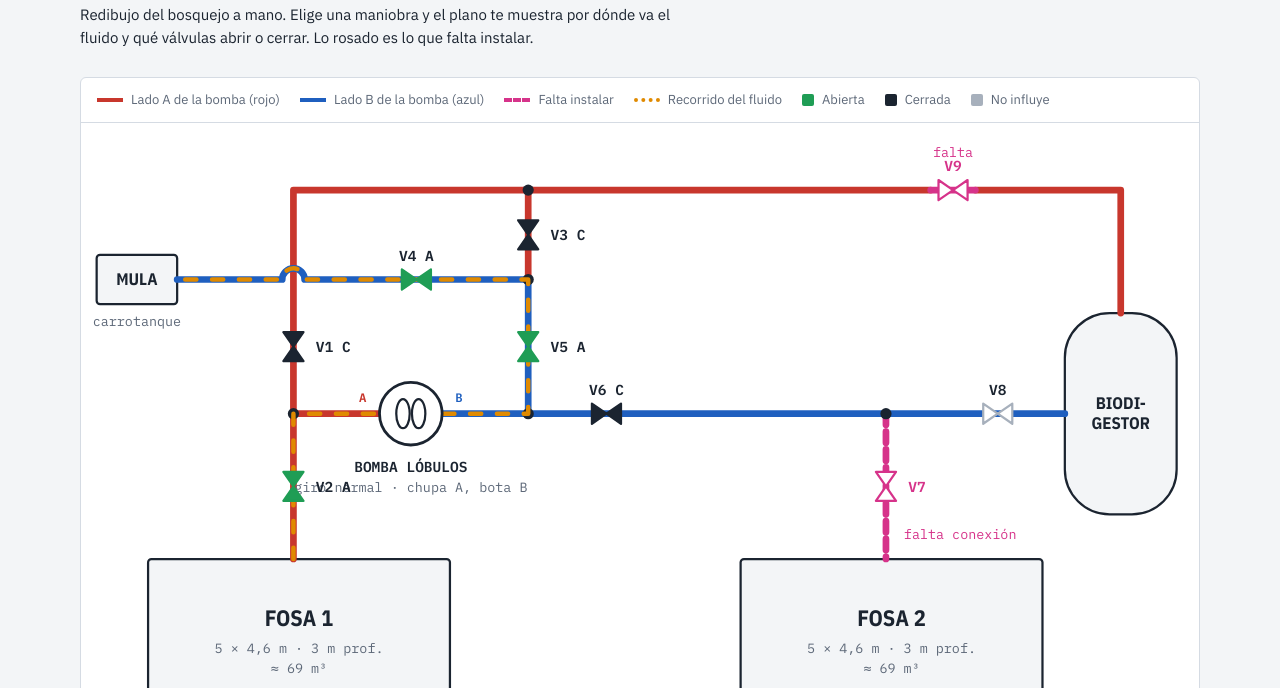
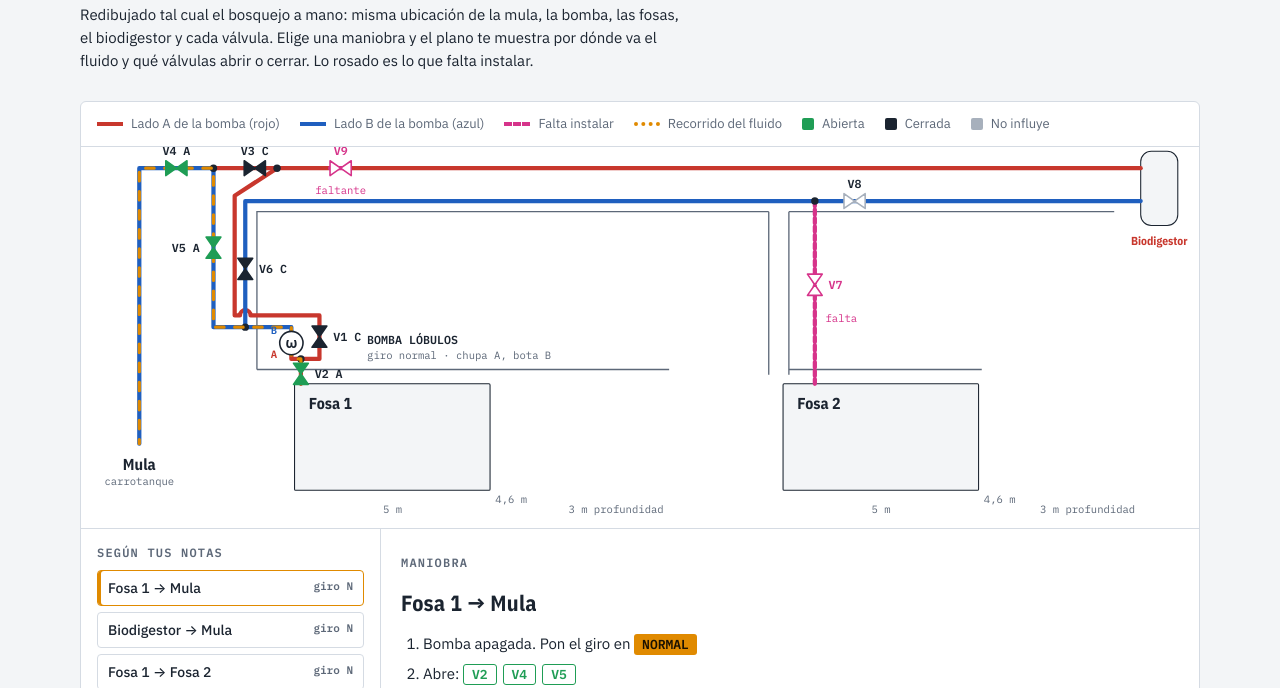
Before and after one commit to jbotero825-crypto/sistema-mantenimiento-av, a plain HTML site: page docs/plano-sistema-bombeo.html in a window 1280 px wide. Shown: the part 102-790 px from the top of the page. Drawn offline with nearby package versions, Linux system fonts and the light colour scheme.

Commit message:
Redraw pumping plan to match the hand sketch layout
Co-Authored-By: Claude Opus 5.5 <noreply@anthropic.com>
Claude-Session: https://claude.ai/code/session_01BpEjaFpvcveEucwRvhYjUz

```diff
--- a/docs/plano-sistema-bombeo.html
+++ b/docs/plano-sistema-bombeo.html
@@ -35,17 +35,17 @@ header{display:flex;flex-direction:column;gap:8px}
 .sw{width:26px;height:0;border-top:4px solid}
 .dot{width:12px;height:12px;border-radius:2px}
 .scroll{overflow-x:auto}
-svg{display:block;min-width:820px;width:100%;height:auto}
+svg{display:block;min-width:1100px;width:100%;height:auto}
 svg text{font-family:var(--mono);fill:var(--fg)}
-.pipe{fill:none;stroke-width:6;stroke-linejoin:round;stroke-linecap:round}
+.pipe{fill:none;stroke-width:8;stroke-linejoin:round;stroke-linecap:round}
 .s{stroke:var(--suct)} .d{stroke:var(--disc)} .m{stroke:var(--miss);stroke-dasharray:10 6}
-.flow{fill:none;stroke:var(--flow);stroke-width:4;stroke-dasharray:10 14;stroke-linecap:round;stroke-linejoin:round;animation:run 1s linear infinite}
-@keyframes run{to{stroke-dashoffset:-48}}
+.flow{fill:none;stroke:var(--flow);stroke-width:6;stroke-dasharray:16 20;stroke-linecap:round;stroke-linejoin:round;animation:run 1s linear infinite}
+@keyframes run{to{stroke-dashoffset:-72}}
 @media (prefers-reduced-motion:reduce){.flow{animation:none;stroke-dasharray:none;opacity:.7}}
 .tank{fill:var(--bg);stroke:var(--fg);stroke-width:2}
-.small{font-size:12px;fill:var(--muted)}
-.vlabel{font-size:13px;font-weight:600}
-.badge{font-size:11px;font-weight:600}
+.small{font-size:20px;fill:var(--muted)}
+.vlabel{font-size:22px;font-weight:600}
+.badge{font-size:20px;font-weight:600}
 .panel{display:grid;grid-template-columns:minmax(0,300px) minmax(0,1fr);gap:0}
 .ops{border-right:1px solid var(--line);padding:16px;display:flex;flex-direction:column;gap:6px}
 .ops h3,.steps h3{font:600 12px var(--mono);letter-spacing:.1em;text-transform:uppercase;color:var(--muted);margin:10px 0 4px}
@@ -80,7 +80,7 @@ ul.plain{margin:0;padding-left:20px;display:flex;flex-direction:column;gap:6px}
 <header>
   <div class="eyebrow">Plano de operación · bomba de lóbulos</div>
   <h1>Sistema de bombeo: Fosa 1, Fosa 2, Biodigestor y Mula</h1>
-  <p>Redibujo del bosquejo a mano. Elige una maniobra y el plano te muestra por dónde va el fluido y qué válvulas abrir o cerrar. Lo rosado es lo que falta instalar.</p>
+  <p>Redibujado tal cual el bosquejo a mano: misma ubicación de la mula, la bomba, las fosas, el biodigestor y cada válvula. Elige una maniobra y el plano te muestra por dónde va el fluido y qué válvulas abrir o cerrar. Lo rosado es lo que falta instalar.</p>
 </header>
 
 <section class="sheet" aria-label="Plano">
@@ -94,55 +94,58 @@ ul.plain{margin:0;padding-left:20px;display:flex;flex-direction:column;gap:6px}
     <span><i class="dot" style="background:var(--idle)"></i>No influye</span>
   </div>
   <div class="scroll">
-  <svg id="plano" viewBox="0 0 1000 580" role="img" aria-label="Plano de tuberías con bomba, dos fosas, biodigestor, mula y nueve válvulas">
+  <svg id="plano" viewBox="-70 0 2110 720" role="img" aria-label="Plano de tuberías redibujado tal cual el bosquejo: mula a la izquierda, bomba junto a la Fosa 1, líneas largas hacia el Biodigestor y Fosa 2 a la derecha">
+    <!-- estructura (líneas negras finas del dibujo) -->
+    <g fill="none" stroke="var(--muted)" stroke-width="2.5">
+      <path d="M262 420 V122 H1228"/><path d="M1266 122 H1880"/>
+      <path d="M262 420 H1040"/>
+      <path d="M1228 122 V430 M1266 122 V430"/>
+      <path d="M1266 420 H1630"/>
+    </g>
     <!-- tanques -->
-    <rect class="tank" x="60" y="390" width="270" height="150" rx="3"/>
-    <text x="195" y="450" text-anchor="middle" style="font:700 20px var(--display);fill:var(--fg)">FOSA 1</text>
-    <text x="195" y="474" text-anchor="middle" class="small">5 × 4,6 m · 3 m prof.</text>
-    <text x="195" y="492" text-anchor="middle" class="small">≈ 69 m³</text>
-    <rect class="tank" x="590" y="390" width="270" height="150" rx="3"/>
-    <text x="725" y="450" text-anchor="middle" style="font:700 20px var(--display);fill:var(--fg)">FOSA 2</text>
-    <text x="725" y="474" text-anchor="middle" class="small">5 × 4,6 m · 3 m prof.</text>
-    <text x="725" y="492" text-anchor="middle" class="small">≈ 69 m³</text>
-    <rect class="tank" x="880" y="170" width="100" height="180" rx="40"/>
-    <text x="930" y="256" text-anchor="middle" style="font:700 15px var(--display);fill:var(--fg)">BIODI-</text>
-    <text x="930" y="274" text-anchor="middle" style="font:700 15px var(--display);fill:var(--fg)">GESTOR</text>
-    <rect class="tank" x="14" y="118" width="72" height="44" rx="3"/>
-    <text x="50" y="145" text-anchor="middle" style="font:700 15px var(--display);fill:var(--fg)">MULA</text>
-    <text x="50" y="182" text-anchor="middle" class="small">carrotanque</text>
+    <rect class="tank" x="333" y="447" width="369" height="201" rx="2"/>
+    <text x="360" y="495" style="font:700 30px var(--display);fill:var(--fg)">Fosa 1</text>
+    <text x="518" y="690" text-anchor="middle" class="small">5 m</text>
+    <text x="712" y="672" class="small">4,6 m</text>
+    <text x="850" y="690" class="small">3 m profundidad</text>
+    <rect class="tank" x="1255" y="447" width="369" height="201" rx="2"/>
+    <text x="1282" y="495" style="font:700 30px var(--display);fill:var(--fg)">Fosa 2</text>
+    <text x="1440" y="690" text-anchor="middle" class="small">5 m</text>
+    <text x="1634" y="672" class="small">4,6 m</text>
+    <text x="1740" y="690" class="small">3 m profundidad</text>
+    <rect class="tank" x="1930" y="8" width="70" height="140" rx="20"/>
+    <text x="1965" y="185" text-anchor="middle" style="font:700 22px var(--display);fill:var(--suct)">Biodigestor</text>
+    <text x="40" y="610" text-anchor="middle" style="font:700 30px var(--display);fill:var(--fg)">Mula</text>
+    <text x="40" y="638" text-anchor="middle" class="small">carrotanque</text>
 
-    <!-- tuberías lado A (rojo) -->
-    <path class="pipe s" d="M190 260 V60 H760"/>
-    <path class="pipe s" d="M800 60 H930 V170"/>
-    <path class="pipe m" d="M760 60 H800"/>
-    <path class="pipe s" d="M400 60 V140"/>
-    <path class="pipe s" d="M190 260 V390"/>
-    <path class="pipe s" d="M190 260 H269"/>
-    <!-- tuberías lado B (azul) -->
-    <path class="pipe d" d="M321 260 H400 V140"/>
-    <path class="pipe d" d="M400 260 H880"/>
-    <path class="pipe d" d="M400 140 H200 a10 10 0 0 0 -20 0 H86"/>
-    <path class="pipe m" d="M720 260 V390"/>
+    <!-- lado A (rojo) -->
+    <path class="pipe s" d="M180 40 H400"/>
+    <path class="pipe m" d="M400 40 H440"/>
+    <path class="pipe s" d="M440 40 H1930"/>
+    <path class="pipe s" d="M300 40 L220 92 V318 H230 a10 10 0 0 1 20 0 H380 V400 H327 V392"/>
+    <path class="pipe s" d="M345 400 V447"/>
+    <!-- lado B (azul) -->
+    <path class="pipe d" d="M40 560 V40 H180 V340 H327 V348"/>
+    <path class="pipe d" d="M240 340 V102 H1930"/>
+    <path class="pipe m" d="M1315 102 V447"/>
 
-    <!-- nodos -->
-    <g fill="var(--fg)"><circle cx="190" cy="260" r="5"/><circle cx="400" cy="260" r="5"/><circle cx="400" cy="140" r="5"/><circle cx="400" cy="60" r="5"/><circle cx="190" cy="60" r="0"/><circle cx="720" cy="260" r="5"/></g>
+    <g fill="var(--fg)"><circle cx="180" cy="40" r="7"/><circle cx="300" cy="40" r="7"/><circle cx="240" cy="340" r="7"/><circle cx="345" cy="400" r="7"/><circle cx="1315" cy="102" r="7"/></g>
 
     <path id="flow" class="flow" d=""/>
 
     <!-- bomba -->
-    <g transform="translate(295 260)">
-      <circle r="28" fill="var(--paper)" stroke="var(--fg)" stroke-width="2.5"/>
-      <ellipse cx="-7" cy="0" rx="6" ry="13" fill="none" stroke="var(--fg)" stroke-width="2"/>
-      <ellipse cx="7" cy="0" rx="6" ry="13" fill="none" stroke="var(--fg)" stroke-width="2"/>
+    <g transform="translate(327 370)">
+      <circle r="22" fill="var(--paper)" stroke="var(--fg)" stroke-width="3"/>
+      <text y="9" text-anchor="middle" style="font:600 26px var(--body);fill:var(--fg)">ω</text>
     </g>
-    <text x="295" y="312" text-anchor="middle" style="font:600 13px var(--mono);fill:var(--fg)">BOMBA LÓBULOS</text>
-    <text id="giroTxt" x="295" y="330" text-anchor="middle" class="small"></text>
-    <text x="252" y="250" text-anchor="middle" class="badge" style="fill:var(--suct)">A</text>
-    <text x="338" y="250" text-anchor="middle" class="badge" style="fill:var(--disc)">B</text>
+    <text x="470" y="372" style="font:600 22px var(--mono);fill:var(--fg)">BOMBA LÓBULOS</text>
+    <text id="giroTxt" x="470" y="400" class="small"></text>
+    <text x="300" y="352" text-anchor="end" class="badge" style="fill:var(--disc)">B</text>
+    <text x="300" y="398" text-anchor="end" class="badge" style="fill:var(--suct)">A</text>
 
     <g id="valves"></g>
-    <text x="780" y="30" text-anchor="middle" class="small" style="fill:var(--miss)">falta</text>
-    <text x="736" y="372" class="small" style="fill:var(--miss)">falta conexión</text>
+    <text x="420" y="88" text-anchor="middle" class="small" style="fill:var(--miss)">faltante</text>
+    <text x="1335" y="330" class="small" style="fill:var(--miss)">falta</text>
   </svg>
   </div>
 
@@ -207,28 +210,28 @@ ul.plain{margin:0;padding-left:20px;display:flex;flex-direction:column;gap:6px}
 </div>
 
 <script>
-const V={V1:[190,200,'v'],V2:[190,325,'v'],V3:[400,100,'v'],V4:[300,140,'h'],V5:[400,200,'v'],V6:[470,260,'h'],V7:[720,325,'v',1],V8:[820,260,'h'],V9:[780,60,'h',1]};
-const MULA=' H200 a10 10 0 0 0 -20 0 H86';
+const V={V1:[380,358,'v'],V2:[345,428,'v'],V3:[258,40,'h'],V4:[110,40,'h'],V5:[180,190,'v'],V6:[240,230,'v'],V7:[1315,260,'v',1],V8:[1390,102,'h'],V9:[420,40,'h',1]};
+const MULA=' H40 V560';
 const OPS=[
- {g:'notas',n:'Fosa 1 → Mula',giro:'Normal',p:'M190 390 V260 H400 V140'+MULA,s:{V1:'C',V2:'A',V3:'C',V4:'A',V5:'A',V6:'C'},d:[]},
- {g:'notas',n:'Biodigestor → Mula',giro:'Normal',p:'M930 170 V60 H190 V260 H400 V140'+MULA,s:{V1:'A',V2:'C',V3:'C',V4:'A',V5:'A',V6:'C',V9:'A'},d:['V9']},
- {g:'notas',n:'Fosa 1 → Fosa 2',giro:'Normal',p:'M190 390 V260 H720 V390',s:{V1:'C',V2:'A',V5:'C',V6:'A',V7:'A',V8:'C'},d:[]},
- {g:'notas',n:'Fosa 2 → Fosa 1',giro:'Invertido',p:'M720 390 V260 H190 V390',s:{V1:'C',V2:'A',V5:'C',V6:'A',V7:'A',V8:'C'},d:['V2']},
- {g:'notas',n:'Fosa 2 → Mula',giro:'Invertido',p:'M720 390 V260 H190 V60 H400 V140'+MULA,s:{V1:'A',V2:'C',V3:'A',V4:'A',V5:'C',V6:'A',V7:'A',V8:'C',V9:'C'},d:['giro']},
- {g:'ded',n:'Fosa 1 → Biodigestor',giro:'Normal',p:'M190 390 V260 H880',s:{V1:'C',V2:'A',V5:'C',V6:'A',V7:'C',V8:'A'},d:['all']},
- {g:'ded',n:'Biodigestor → Fosa 2',giro:'Normal',p:'M930 170 V60 H190 V260 H720 V390',s:{V1:'A',V2:'C',V3:'C',V5:'C',V6:'A',V7:'A',V8:'C',V9:'A'},d:['all']},
- {g:'ded',n:'Fosa 2 → Biodigestor',giro:'Invertido',p:'M720 390 V260 H190 V60 H930 V170',s:{V1:'A',V2:'C',V3:'C',V5:'C',V6:'A',V7:'A',V8:'C',V9:'A'},d:['all']},
- {g:'ded',n:'Biodigestor → Fosa 1',giro:'Invertido',p:'M880 260 H190 V390',s:{V1:'C',V2:'A',V5:'C',V6:'A',V7:'C',V8:'A'},d:['all']},
+ {g:'notas',n:'Fosa 1 → Mula',giro:'Normal',p:'M345 447 V400 H327 V340 H180 V40'+MULA+'',s:{V1:'C',V2:'A',V3:'C',V4:'A',V5:'A',V6:'C'},d:[]},
+ {g:'notas',n:'Biodigestor → Mula',giro:'Normal',p:'M1930 40 H300 L220 92 V318 H380 V400 H327 V340 H180 V40'+MULA+'',s:{V1:'A',V2:'C',V3:'C',V4:'A',V5:'A',V6:'C',V9:'A'},d:['V9']},
+ {g:'notas',n:'Fosa 1 → Fosa 2',giro:'Normal',p:'M345 447 V400 H327 V340 H240 V102 H1315 V447',s:{V1:'C',V2:'A',V5:'C',V6:'A',V7:'A',V8:'C'},d:[]},
+ {g:'notas',n:'Fosa 2 → Fosa 1',giro:'Invertido',p:'M1315 447 V102 H240 V340 H327 V400 H345 V447',s:{V1:'C',V2:'A',V5:'C',V6:'A',V7:'A',V8:'C'},d:['V2']},
+ {g:'notas',n:'Fosa 2 → Mula',giro:'Invertido',p:'M1315 447 V102 H240 V340 H327 V400 H380 V318 H220 V92 L300 40 H180'+MULA+'',s:{V1:'A',V2:'C',V3:'A',V4:'A',V5:'C',V6:'A',V7:'A',V8:'C',V9:'C'},d:['giro']},
+ {g:'ded',n:'Fosa 1 → Biodigestor',giro:'Normal',p:'M345 447 V400 H327 V340 H240 V102 H1930',s:{V1:'C',V2:'A',V5:'C',V6:'A',V7:'C',V8:'A'},d:['all']},
+ {g:'ded',n:'Biodigestor → Fosa 2',giro:'Normal',p:'M1930 40 H300 L220 92 V318 H380 V400 H327 V340 H240 V102 H1315 V447',s:{V1:'A',V2:'C',V3:'C',V5:'C',V6:'A',V7:'A',V8:'C',V9:'A'},d:['all']},
+ {g:'ded',n:'Fosa 2 → Biodigestor',giro:'Invertido',p:'M1315 447 V102 H240 V340 H327 V400 H380 V318 H220 V92 L300 40 H1930',s:{V1:'A',V2:'C',V3:'C',V5:'C',V6:'A',V7:'A',V8:'C',V9:'A'},d:['all']},
+ {g:'ded',n:'Biodigestor → Fosa 1',giro:'Invertido',p:'M1930 102 H240 V340 H327 V400 H345 V447',s:{V1:'C',V2:'A',V5:'C',V6:'A',V7:'C',V8:'A'},d:['all']},
 ];
 const NS='http://www.w3.org/2000/svg';
 const vg=document.getElementById('valves');
 const el=(t,a)=>{const e=document.createElementNS(NS,t);for(const k in a)e.setAttribute(k,a[k]);return e};
 for(const [k,[x,y,o,miss]] of Object.entries(V)){
   const g=el('g',{transform:`translate(${x} ${y}) rotate(${o==='v'?90:0})`,id:'g'+k});
-  g.appendChild(el('path',{d:'M-13 -9 L0 0 L-13 9 Z M13 -9 L0 0 L13 9 Z','stroke-width':2,'stroke-linejoin':'round',class:'vb'}));
+  g.appendChild(el('path',{d:'M-20 -14 L0 0 L-20 14 Z M20 -14 L0 0 L20 14 Z','stroke-width':3,'stroke-linejoin':'round',class:'vb'}));
   vg.appendChild(g);
-  const lx=o==='v'?x+20:x, ly=o==='v'?y+5:y-17;
-  const t=el('text',{x:lx,y:ly,'text-anchor':o==='v'?'start':'middle',class:'vlabel',id:'t'+k});
+  const left=k==='V5';const lx=o==='v'?(left?x-26:x+26):x, ly=o==='v'?y+8:y-24;
+  const t=el('text',{x:lx,y:ly,'text-anchor':o==='v'?(left?'end':'start'):'middle',class:'vlabel',id:'t'+k});
   t.textContent=k; if(miss) t.style.fill='var(--miss)'; vg.appendChild(t);
 }
 const opsEl=document.getElementById('ops'),stepsEl=document.getElementById('steps');
```
